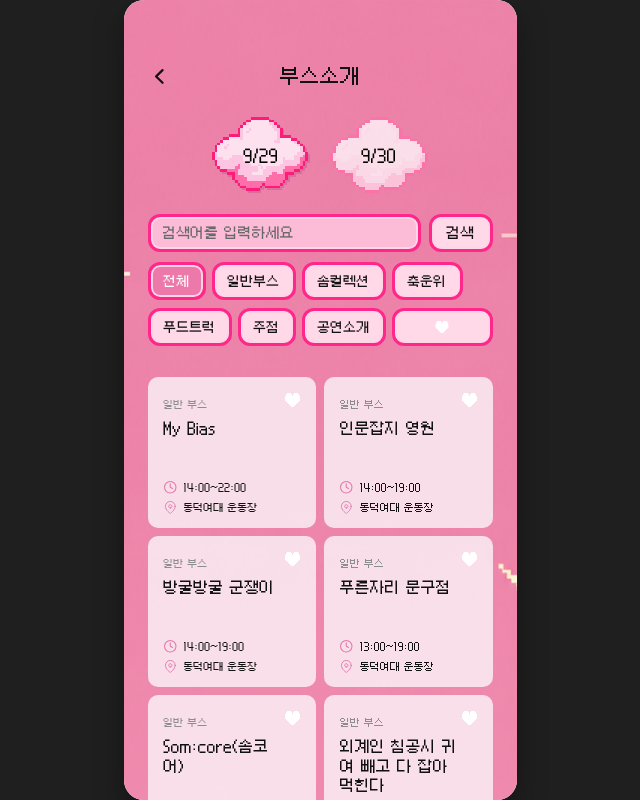
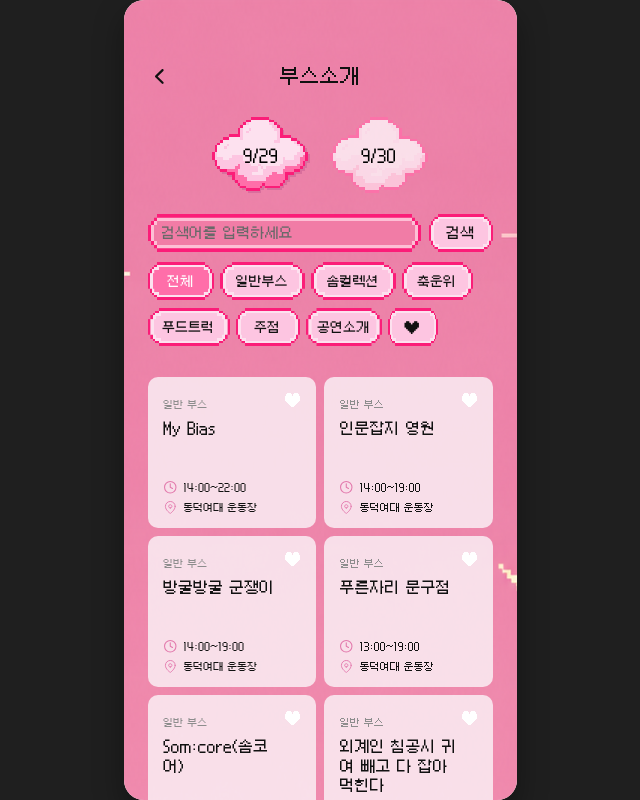
Before and after one commit to DW26ARETEUM/DW26ARETEUM_FE, a React (Vite) app: page / in a window 1280 px wide. Shown: the whole page, without its empty margins (320-960 px from the left). Built offline with nearby package versions, Linux system fonts and the light colour scheme.

Commit message:
feat: 부스 소개 페이지 UI 수정

```diff
--- a/src/pages/BoothAllPage.css
+++ b/src/pages/BoothAllPage.css
@@ -1,8 +1,11 @@
 .booth-page {
   width: 100%;
-  min-height: 100%;
+  min-height: 852px;
+  box-sizing: border-box;
   padding: 62px 24px 80px;
+
   color: #111111;
+
   background-color: #f8bfc3;
   background-image: url("../assets/images/background/boothMainAll.png");
   background-position: top center;
@@ -10,11 +13,17 @@
   background-size: 393px auto;
 }
 
+/* =========================
+   HEADER
+========================= */
+
 .booth-header {
   position: relative;
+
   display: flex;
   align-items: center;
   justify-content: center;
+
   height: 28px;
 }
 
@@ -27,13 +36,19 @@
 .booth-back-button {
   position: absolute;
   left: 0;
+
   display: grid;
+
   width: 24px;
   height: 28px;
+
   padding: 0;
   border: 0;
+
   background: transparent;
+
   place-items: center;
+
   cursor: pointer;
 }
 
@@ -42,38 +57,58 @@
   height: auto;
 }
 
+/* =========================
+   DATE
+========================= */
+
 .booth-date-selector {
   display: flex;
   justify-content: center;
+
   gap: 20px;
+
   margin-top: 27px;
 }
 
 .booth-date-button {
   position: relative;
+
   width: 98px;
   height: 75px;
+
   padding: 0;
   border: 0;
+
   background: transparent;
+
   cursor: pointer;
 }
 
 .booth-date-button img {
   display: block;
+
   width: 98px;
   height: auto;
+
   image-rendering: pixelated;
 }
 
 .booth-date-button span {
   position: absolute;
   inset: 0;
+
   display: grid;
+
   padding-top: 3px;
+
   font-size: 16px;
+
   place-items: center;
 }
+
+/* =========================
+   SEARCH
+========================= */
 
 .booth-search {
   display: grid;
@@ -82,77 +117,287 @@
   margin-top: 22px;
 }
 
-.booth-search input,
-.booth-search button,
-.booth-filters button {
-  color: #111111;
-  border: 3px solid #ff2789;
-  border-radius: 12px;
-  box-shadow: inset 0 0 0 2px #ffd5e7;
+/* =========================
+   검색어 입력창
+   searchBtn.png 사용
+========================= */
+
+.booth-search-input-wrap {
+  position: relative;
+  min-width: 0;
+  height: 38px;
 }
 
-.booth-search input {
-  min-width: 0;
-  height: 38px;
-  padding: 4px 12px;
-  font-size: 14px;
-  background: rgba(255, 198, 224, 0.86);
-  outline: none;
+/* 검색창 배경 이미지 */
+.booth-search-input-bg {
+  position: absolute;
+  inset: 0;
+
+  display: block;
+
+  width: 100%;
+  height: 100%;
+
+  object-fit: fill;
+  image-rendering: pixelated;
+
+  pointer-events: none;
 }
 
-.booth-search input::placeholder {
+/* 실제 input */
+.booth-search-input-wrap input {
+  position: relative;
+  z-index: 1;
+
+  width: 100%;
+  height: 38px;
+  box-sizing: border-box;
+
+  padding: 4px 14px;
+
+  color: #111111;
+  font-size: 14px;
+  font-weight: 500;
+
+  border: 0;
+  outline: none;
+  background: transparent;
+}
+
+.booth-search-input-wrap input::placeholder {
   color: #696969;
   opacity: 1;
 }
 
-.booth-search input::-webkit-search-cancel-button {
+.booth-search-input-wrap input::-webkit-search-cancel-button {
   display: none;
 }
 
-.booth-search button {
+/* =========================
+   오른쪽 검색 버튼
+   defaultBtn.png 사용
+========================= */
+
+.booth-search-button {
+  position: relative;
+
+  width: 64px;
   height: 38px;
+
   padding: 0;
-  font-size: 14px;
-  background: #ffd9e8;
+  border: 0;
+
+  background: transparent;
+
   cursor: pointer;
 }
+
+/* 버튼 배경 이미지 */
+.booth-search-button img {
+  position: absolute;
+  inset: 0;
+
+  display: block;
+
+  width: 100%;
+  height: 100%;
+
+  object-fit: fill;
+  image-rendering: pixelated;
+
+  pointer-events: none;
+}
+
+/* 검색 글씨 */
+.booth-search-button span {
+  position: absolute;
+  z-index: 1;
+  inset: 0;
+
+  display: flex;
+  align-items: center;
+  justify-content: center;
+
+  color: #111111;
+  font-size: 14px;
+  font-weight: 500;
+
+  pointer-events: none;
+}
+
+/* =========================
+   CATEGORY FILTER
+========================= */
 
 .booth-filters {
   display: flex;
   flex-wrap: wrap;
+
   gap: 8px 6px;
+
   margin-top: 10px;
 }
 
-.booth-filters button {
+/* 일반 카테고리 버튼 */
+
+.booth-filter-button {
+  position: relative;
+
   height: 38px;
-  padding: 0 13px;
-  font-size: 13px;
-  white-space: nowrap;
-  background: #ffd9e8;
+
+  padding: 0;
+
+  border: 0;
+
+  background: transparent;
+
   cursor: pointer;
 }
 
-.booth-filters button.is-selected {
-  color: #ffffff;
-  background: #ed78aa;
+/*
+  피그마처럼 글자 길이에 따라
+  버튼 가로 크기를 다르게 설정
+*/
+
+.booth-filter-button:nth-child(1) {
+  width: 66px;
 }
 
-.booth-filters .booth-favorite-filter {
-  display: grid;
-  flex: 1;
-  min-width: 46px;
-  padding: 0 12px;
-  place-items: center;
+.booth-filter-button:nth-child(2) {
+  width: 85px;
 }
 
-.booth-favorite-filter img {
-  width: 30px;
-  height: 30px;
+.booth-filter-button:nth-child(3) {
+  width: 85px;
 }
 
+.booth-filter-button:nth-child(4) {
+  width: 71px;
+}
+
+.booth-filter-button:nth-child(5) {
+  width: 82px;
+}
+
+.booth-filter-button:nth-child(6) {
+  width: 64px;
+}
+
+.booth-filter-button:nth-child(7) {
+  width: 76px;
+}
+
+/* 버튼 배경 이미지 */
+
+.booth-filter-bg {
+  position: absolute;
+
+  top: 0;
+  left: 0;
+
+  display: block;
+
+  width: 100%;
+  height: 100%;
+
+  object-fit: fill;
+
+  image-rendering: pixelated;
+
+  pointer-events: none;
+}
+
+/* 버튼 글자 */
+
+.booth-filter-button span {
+  position: absolute;
+  z-index: 1;
+
+  inset: 0;
+
+  display: flex;
+  align-items: center;
+  justify-content: center;
+
+  color: #111;
+
+  font-size: 13px;
+  font-weight: 500;
+
+  white-space: nowrap;
+
+  pointer-events: none;
+}
+
+/* 선택된 버튼 글자 */
+
+.booth-filter-button.is-selected span {
+  color: #ffffff;
+}
+
+/* =========================
+   FAVORITE FILTER
+========================= */
+
+.booth-favorite-filter {
+  position: relative;
+
+  width: 50px;
+  height: 38px;
+
+  padding: 0;
+
+  border: 0;
+
+  background: transparent;
+
+  cursor: pointer;
+}
+
+.booth-favorite-filter .booth-filter-bg {
+  position: absolute;
+
+  inset: 0;
+
+  width: 100%;
+  height: 100%;
+
+  object-fit: fill;
+
+  image-rendering: pixelated;
+}
+
+/* 가운데 하트 */
+
+.booth-filter-heart {
+  position: absolute;
+  z-index: 1;
+
+  inset: 0;
+
+  display: flex;
+  align-items: center;
+  justify-content: center;
+
+  color: #111;
+
+  font-size: 16px;
+  line-height: 1;
+
+  pointer-events: none;
+}
+
+/* 선택되었을 때도 흰색 */
+
+.booth-favorite-filter[aria-pressed="true"] .booth-filter-heart {
+  color: #ffffff;
+}
+
+/* =========================
+   BOOTH LIST
+========================= */
+
 .booth-list {
-  min-height: 1105px;
   margin-top: 31px;
 }
 
@@ -162,43 +407,66 @@
 
 .booth-list-artwork > img {
   display: block;
+
   width: 100%;
   height: auto;
 }
 
+/* =========================
+   DATA GRID
+========================= */
+
 .booth-data-grid,
 .booth-search-result-grid {
   display: grid;
+
   grid-template-columns: repeat(2, minmax(0, 1fr));
+
   gap: 8px;
 }
 
+/* =========================
+   BOOTH CARD
+========================= */
+
 .booth-data-card {
   position: relative;
+
   min-width: 0;
   min-height: 151px;
+
   overflow: hidden;
+
   border-radius: 10px;
+
   background: rgba(252, 245, 249, 0.8);
 }
 
 .booth-card-link {
   display: block;
+
   min-height: 151px;
+
   padding: 21px 16px 62px;
+
   color: inherit;
+
   text-decoration: none;
 }
 
 .booth-card-link > p {
   margin-bottom: 8px;
+
   color: #8d8d8d;
+
   font-size: 10px;
 }
 
 .booth-card-link h2 {
   padding-right: 18px;
+
   overflow-wrap: anywhere;
+
   font-size: 15px;
   font-weight: 400;
   line-height: 1.3;
@@ -206,18 +474,24 @@
 
 .booth-card-link dl {
   position: absolute;
+
   right: 16px;
   bottom: 14px;
   left: 16px;
+
   display: grid;
+
   gap: 7px;
+
   font-size: 10px;
 }
 
 .booth-card-link dl div {
   display: flex;
   align-items: center;
+
   min-width: 0;
+
   gap: 7px;
 }
 
@@ -228,19 +502,27 @@
 
 .booth-card-link dt img {
   display: block;
+
   width: 13px;
   height: 13px;
 }
 
 .booth-card-link dd {
   overflow: hidden;
+
   text-overflow: ellipsis;
+
   white-space: nowrap;
 }
+
+/* =========================
+   CARD HEART
+========================= */
 
 .booth-data-card > .booth-heart-button {
   top: 6px;
   right: 6px;
+
   width: 35px;
   height: 34px;
 }
@@ -248,36 +530,53 @@
 .booth-heart-button {
   position: absolute;
   z-index: 1;
+
   display: grid;
+
   aspect-ratio: 35 / 34;
+
   padding: 0;
   border: 0;
+
   background: transparent;
+
   cursor: pointer;
+
   place-items: center;
 }
 
 .booth-heart-button img {
   display: block;
+
   width: 100%;
   height: 100%;
 }
 
+/* =========================
+   FAVORITE LIST
+========================= */
+
 .favorite-booth-list {
   display: grid;
+
   grid-template-columns: repeat(2, minmax(0, 1fr));
+
   gap: 8px;
 }
 
 .favorite-booth-card {
   position: relative;
+
   overflow: hidden;
+
   aspect-ratio: 168 / 151;
+
   border-radius: 10px;
 }
 
 .favorite-booth-card > svg {
   display: block;
+
   width: 100%;
   height: 100%;
 }
@@ -285,69 +584,110 @@
 .favorite-booth-card .booth-heart-button {
   top: 6px;
   right: 6px;
+
   width: 35px;
   height: 34px;
 }
 
+/* =========================
+   EMPTY FAVORITES
+========================= */
+
 .booth-empty-favorites {
   display: grid;
+
   min-height: 430px;
+
   place-items: center;
 }
 
 .booth-empty-favorites img {
   display: block;
+
   width: 160px;
   height: auto;
 }
 
+/* =========================
+   EMPTY SEARCH
+========================= */
+
 .booth-empty-search {
   display: grid;
+
   min-height: 430px;
+
   place-items: center;
 }
 
 .booth-empty-search img {
   display: block;
+
   width: 160px;
   height: auto;
 }
 
+/* =========================
+   SEARCHING
+========================= */
+
 .booth-searching {
   padding-top: 54px;
+
   color: #7e3158;
+
   font-size: 14px;
+
   text-align: center;
 }
 
+/* =========================
+   SEARCH RESULT
+========================= */
+
 .booth-search-results > p {
   margin-bottom: 12px;
+
   color: #a64f79;
+
   font-size: 12px;
 }
 
 .booth-search-result-grid {
   display: grid;
+
   grid-template-columns: repeat(2, minmax(0, 1fr));
+
   gap: 8px;
 }
 
+/* =========================
+   SEARCH RESULT CARD
+========================= */
+
 .search-result-card {
   position: relative;
+
   min-height: 151px;
+
   padding: 21px 16px 14px;
+
   border-radius: 10px;
+
   background: rgba(252, 245, 249, 0.8);
 }
 
 .search-result-card > p {
   margin-bottom: 8px;
+
   color: #8d8d8d;
+
   font-size: 10px;
 }
 
 .search-result-card h2 {
   padding-right: 22px;
+
   font-size: 16px;
   font-weight: 400;
   line-height: 1.25;
@@ -355,32 +695,42 @@
 
 .search-result-card > img {
   position: absolute;
+
   top: 7px;
   right: 7px;
+
   width: 35px;
   height: 34px;
 }
 
 .search-result-card dl {
   position: absolute;
+
   right: 16px;
   bottom: 14px;
   left: 16px;
+
   display: grid;
+
   gap: 7px;
+
   font-size: 11px;
 }
 
 .search-result-card dl div {
   display: flex;
   align-items: center;
+
   gap: 7px;
 }
 
 .search-result-card dt {
-  width: 13px;
+  width: 15px;
+
   color: #e37aad;
+
   font-size: 14px;
+
   text-align: center;
 }
 
@@ -388,29 +738,44 @@
   margin: 0;
 }
 
+/* =========================
+   FAVORITE MODAL
+========================= */
+
 .favorite-modal-backdrop {
   position: fixed;
   z-index: 1000;
+
   top: 50%;
   left: 50%;
+
   display: grid;
+
   width: min(393px, 100vw);
   height: min(852px, 100vh);
+
   overflow: hidden;
+
   background: rgba(70, 16, 44, 0.56);
+
   border-radius: 20px;
+
   transform: translate(-50%, -50%);
+
   place-items: center;
 }
 
 .favorite-modal-dialog {
   position: relative;
+
   width: 268px;
+
   max-width: calc(100% - 48px);
 }
 
 .favorite-modal-dialog > img {
   display: block;
+
   width: 100%;
   height: auto;
 }
@@ -418,15 +783,19 @@
 .favorite-modal-close,
 .favorite-modal-link {
   position: absolute;
+
   padding: 0;
   border: 0;
+
   background: transparent;
+
   cursor: pointer;
 }
 
 .favorite-modal-close {
   top: 6.2%;
   left: 82.1%;
+
   width: 13.5%;
   height: 12%;
 }
@@ -434,39 +803,51 @@
 .favorite-modal-link {
   top: 72%;
   left: 21.3%;
+
   width: 57.5%;
   height: 17.6%;
 }
+
+/* =========================
+   PLACEHOLDER
+========================= */
+
+.booth-list-placeholder {
+  padding: 42px 16px;
+
+  color: #7e3158;
+
+  font-size: 13px;
+
+  text-align: center;
+
+  border-radius: 10px;
+
+  background: rgba(252, 245, 249, 0.8);
+}
+
+/* =========================
+   MOBILE
+========================= */
 
 @media (max-width: 393px) {
   .favorite-modal-backdrop {
     width: 100vw;
     height: 100vh;
+
     border-radius: 0;
   }
-}
-
-.booth-list-placeholder {
-  padding: 42px 16px;
-  color: #7e3158;
-  font-size: 13px;
-  text-align: center;
-  border-radius: 10px;
-  background: rgba(252, 245, 249, 0.8);
 }
 
 @media (max-width: 360px) {
   .booth-page {
     padding-right: 18px;
     padding-left: 18px;
+
     background-size: cover;
   }
 
   .booth-filters {
     gap: 7px 4px;
   }
-
-  .booth-filters button {
-    padding: 0 10px;
-  }
 }
--- a/src/pages/BoothAllPage.jsx
+++ b/src/pages/BoothAllPage.jsx
@@ -1,8 +1,14 @@
 import { useEffect, useRef, useState } from "react";
 import { Link, useNavigate } from "react-router-dom";
+
 import backButton from "../assets/images/backbtn.svg";
 import cloudDefault from "../assets/images/cloudDefault.png";
 import cloudSelected from "../assets/images/cloudSelected.png";
+
+import selectedBtn from "../assets/images/selectedBtn.png";
+import defaultBtn from "../assets/images/defaultBtn.png";
+import searchBtn from "../assets/images/searchBtn.png";
+
 import bookmarkEmpty from "../assets/images/booth/bookmark.svg";
 import heartDefault from "../assets/images/booth/heartDefault.svg";
 import heartSelected from "../assets/images/booth/heartSelected.svg";
@@ -10,9 +16,11 @@ import noSearchResults from "../assets/images/booth/nosearch.svg";
 import favoritePopup from "../assets/images/booth/popup.svg";
 import timeIcon from "../assets/images/booth/time.svg";
 import locationIcon from "../assets/images/booth/location.svg";
+
 import { booths29 } from "../data/booths29.js";
 import { booths30 } from "../data/booths30.js";
 import { searchBooths } from "../services/boothSearch.js";
+
 import "./BoothAllPage.css";
 
 const categories = [
@@ -31,6 +39,7 @@ const FAVORITE_MODAL_CONFIRMED_KEY = "areteum-favorite-modal-confirmed";
 function getInitialFavorites() {
   try {
     const savedFavorites = localStorage.getItem(FAVORITES_STORAGE_KEY);
+
     return savedFavorites ? JSON.parse(savedFavorites) : [];
   } catch {
     return [];
@@ -50,7 +59,9 @@ function DateButton({ date, selectedDate, onSelect }) {
       <img
         aria-hidden="true"
         src={isSelected ? cloudSelected : cloudDefault}
+        alt=""
       />
+
       <span>{date === 29 ? "9/29" : "9/30"}</span>
     </button>
   );
@@ -62,11 +73,14 @@ function HeartButton({ cardIndex, date, isFavorite, onToggle, style }) {
       className="booth-heart-button"
       type="button"
       style={style}
-      aria-label={`${date}일 ${cardIndex + 1}번 부스 ${isFavorite ? "즐겨찾기 해제" : "즐겨찾기 추가"}`}
+      aria-label={`${date}일 ${cardIndex + 1}번 부스 ${
+        isFavorite ? "즐겨찾기 해제" : "즐겨찾기 추가"
+      }`}
       aria-pressed={isFavorite}
       onClick={(event) => {
         event.preventDefault();
         event.stopPropagation();
+
         onToggle(date, cardIndex);
       }}
     >
@@ -89,18 +103,28 @@ function BoothCard({ booth, isFavorite, onToggleFavorite }) {
         aria-label={`${booth.name} 상세보기`}
       >
         <p>{booth.category}</p>
+
         <h2>{booth.name}</h2>
+
         <dl>
           <div>
-            <dt><img src={timeIcon} alt="운영 시간" /></dt>
+            <dt>
+              <img src={timeIcon} alt="운영 시간" />
+            </dt>
+
             <dd>{booth.time}</dd>
           </div>
+
           <div>
-            <dt><img src={locationIcon} alt="위치" /></dt>
+            <dt>
+              <img src={locationIcon} alt="위치" />
+            </dt>
+
             <dd>{booth.location}</dd>
           </div>
         </dl>
       </Link>
+
       <HeartButton
         cardIndex={booth.cardIndex}
         date={booth.date}
@@ -113,8 +137,11 @@ function BoothCard({ booth, isFavorite, onToggleFavorite }) {
 
 function BoothListArtwork({ category, date, favorites, onToggleFavorite }) {
   const dayBooths = date === 29 ? booths29 : booths30;
+
   const selectedCategory = categoryLabels[category] ?? category;
-  const visibleBooths = category === "전체"
+
+  const visibleBooths =
+    category === "전체"
       ? dayBooths
       : dayBooths.filter((booth) => booth.category === selectedCategory);
 
@@ -136,26 +163,33 @@ function FavoriteCard({ cardIndex, date, onToggleFavorite }) {
   const booth = (date === 29 ? booths29 : booths30)[cardIndex];
 
   return booth ? (
-    <BoothCard
-      booth={booth}
-      isFavorite
-      onToggleFavorite={onToggleFavorite}
-    />
+    <BoothCard booth={booth} isFavorite onToggleFavorite={onToggleFavorite} />
   ) : null;
 }
 
 function BoothAllPage() {
   const navigate = useNavigate();
+
   const [selectedDate, setSelectedDate] = useState(29);
+
   const [selectedCategory, setSelectedCategory] = useState("전체");
+
   const [searchTerm, setSearchTerm] = useState("");
+
   const [submittedQuery, setSubmittedQuery] = useState("");
+
   const [searchResults, setSearchResults] = useState([]);
+
   const [isSearching, setIsSearching] = useState(false);
+
   const [showFavorites, setShowFavorites] = useState(false);
+
   const [isFavoriteModalOpen, setIsFavoriteModalOpen] = useState(false);
+
   const [pendingFavorite, setPendingFavorite] = useState(null);
+
   const [favorites, setFavorites] = useState(getInitialFavorites);
+
   const searchRequestId = useRef(0);
 
   useEffect(() => {
@@ -174,6 +208,7 @@ function BoothAllPage() {
     }
 
     const previousOverflow = scrollContainer.style.overflow;
+
     scrollContainer.style.overflow = "hidden";
 
     return () => {
@@ -183,11 +218,16 @@ function BoothAllPage() {
 
   const runSearch = async (query, date) => {
     const currentRequestId = searchRequestId.current + 1;
+
     searchRequestId.current = currentRequestId;
+
     setIsSearching(true);
 
     try {
-      const results = await searchBooths({ query, date });
+      const results = await searchBooths({
+        query,
+        date,
+      });
 
       if (searchRequestId.current === currentRequestId) {
         setSearchResults(results);
@@ -211,7 +251,9 @@ function BoothAllPage() {
       localStorage.getItem(FAVORITE_MODAL_CONFIRMED_KEY) !== "true"
     ) {
       setPendingFavorite(favoriteKey);
+
       setIsFavoriteModalOpen(true);
+
       return;
     }
 
@@ -224,14 +266,18 @@ function BoothAllPage() {
 
   const handleSearch = (event) => {
     event.preventDefault();
+
     const nextQuery = searchTerm.trim();
+
     setShowFavorites(false);
     setSubmittedQuery(nextQuery);
 
     if (!nextQuery) {
       searchRequestId.current += 1;
+
       setSearchResults([]);
       setIsSearching(false);
+
       return;
     }
 
@@ -260,10 +306,16 @@ function BoothAllPage() {
     }
 
     setPendingFavorite(null);
+
     setIsFavoriteModalOpen(false);
+
     setShowFavorites(true);
+
+    setSelectedCategory(null);
+
     setSubmittedQuery("");
     setSearchTerm("");
+
     document.querySelector(".mobile-content")?.scrollTo({
       top: 0,
       behavior: "smooth",
@@ -272,24 +324,34 @@ function BoothAllPage() {
 
   const cancelFavoriteFromModal = () => {
     setPendingFavorite(null);
+
     setIsFavoriteModalOpen(false);
   };
 
   return (
     <main className="booth-page">
+      {/* 헤더 */}
       <header className="booth-header">
-        <button className="booth-back-button" type="button" aria-label="뒤로 가기" onClick={() => navigate(-1)}>
+        <button
+          className="booth-back-button"
+          type="button"
+          aria-label="뒤로 가기"
+          onClick={() => navigate(-1)}
+        >
           <img src={backButton} alt="" />
         </button>
+
         <h1>부스소개</h1>
       </header>
 
+      {/* 날짜 */}
       <section className="booth-date-selector" aria-label="날짜 선택">
         <DateButton
           date={29}
           selectedDate={selectedDate}
           onSelect={handleDateSelect}
         />
+
         <DateButton
           date={30}
           selectedDate={selectedDate}
@@ -297,7 +359,17 @@ function BoothAllPage() {
         />
       </section>
 
+      {/* 검색 */}
       <form className="booth-search" role="search" onSubmit={handleSearch}>
+        {/* 검색 입력창 */}
+        <div className="booth-search-input-wrap">
+          <img
+            className="booth-search-input-bg"
+            src={searchBtn}
+            alt=""
+            aria-hidden="true"
+          />
+
           <input
             aria-label="부스 검색어"
             autoComplete="off"
@@ -308,47 +380,87 @@ function BoothAllPage() {
             value={searchTerm}
             onChange={(event) => {
               const nextSearchTerm = event.target.value;
+
               setSearchTerm(nextSearchTerm);
 
               if (!nextSearchTerm.trim()) {
                 searchRequestId.current += 1;
+
                 setSubmittedQuery("");
+
                 setSearchResults([]);
+
                 setIsSearching(false);
               }
             }}
           />
-        <button type="submit">검색</button>
+        </div>
+
+        {/* 검색 버튼 */}
+        <button className="booth-search-button" type="submit">
+          <img src={defaultBtn} alt="" aria-hidden="true" />
+
+          <span>검색</span>
+        </button>
       </form>
 
+      {/* 카테고리 */}
       {!hasSearched && (
         <nav className="booth-filters" aria-label="부스 종류 선택">
-        {categories.map((category) => (
+          {categories.map((category) => {
+            const isSelected = selectedCategory === category && !showFavorites;
+
+            return (
               <button
                 key={category}
-            className={selectedCategory === category ? "is-selected" : ""}
+                className={`booth-filter-button ${
+                  isSelected ? "is-selected" : ""
+                }`}
                 type="button"
-            aria-pressed={selectedCategory === category}
+                aria-pressed={isSelected}
                 onClick={() => {
                   setSelectedCategory(category);
+
                   setShowFavorites(false);
                 }}
               >
-            {category}
+                <img
+                  className="booth-filter-bg"
+                  src={isSelected ? selectedBtn : defaultBtn}
+                  alt=""
+                  aria-hidden="true"
+                />
+
+                <span>{category}</span>
               </button>
-        ))}
+            );
+          })}
+
+          {/* 찜 버튼 */}
           <button
-          className={`booth-favorite-filter ${showFavorites ? "is-selected" : ""}`}
+            className="booth-favorite-filter"
             type="button"
             aria-label="즐겨찾기"
             aria-pressed={showFavorites}
-          onClick={() => setShowFavorites(true)}
+            onClick={() => {
+              setShowFavorites(true);
+
+              setSelectedCategory(null);
+            }}
           >
-          <img src={heartDefault} alt="" />
+            <img
+              className="booth-filter-bg"
+              src={showFavorites ? selectedBtn : defaultBtn}
+              alt=""
+              aria-hidden="true"
+            />
+
+            <span className="booth-filter-heart">♥</span>
           </button>
         </nav>
       )}
 
+      {/* 부스 목록 */}
       <section className="booth-list" aria-live="polite">
         {hasSearched && isSearching ? (
           <p className="booth-searching">검색 중...</p>
@@ -361,12 +473,15 @@ function BoothAllPage() {
             <p>
               ‘{submittedQuery}’ 검색 결과 {searchResults.length}건
             </p>
+
             <div className="booth-search-result-grid">
               {searchResults.map((booth) => (
                 <BoothCard
                   key={booth.id}
                   booth={booth}
-                  isFavorite={favorites.includes(`${booth.date}-${booth.cardIndex}`)}
+                  isFavorite={favorites.includes(
+                    `${booth.date}-${booth.cardIndex}`,
+                  )}
                   onToggleFavorite={toggleFavorite}
                 />
               ))}
@@ -397,6 +512,7 @@ function BoothAllPage() {
         )}
       </section>
 
+      {/* 즐겨찾기 안내 모달 */}
       {isFavoriteModalOpen && (
         <div className="favorite-modal-backdrop">
           <div
@@ -406,12 +522,14 @@ function BoothAllPage() {
             aria-modal="true"
           >
             <img src={favoritePopup} alt="" />
+
             <button
               className="favorite-modal-close"
               type="button"
               aria-label="찜 안내 닫기"
               onClick={cancelFavoriteFromModal}
             />
+
             <button
               className="favorite-modal-link"
               type="button"
```
Lines whose indentation alone changed are shown as unchanged.
